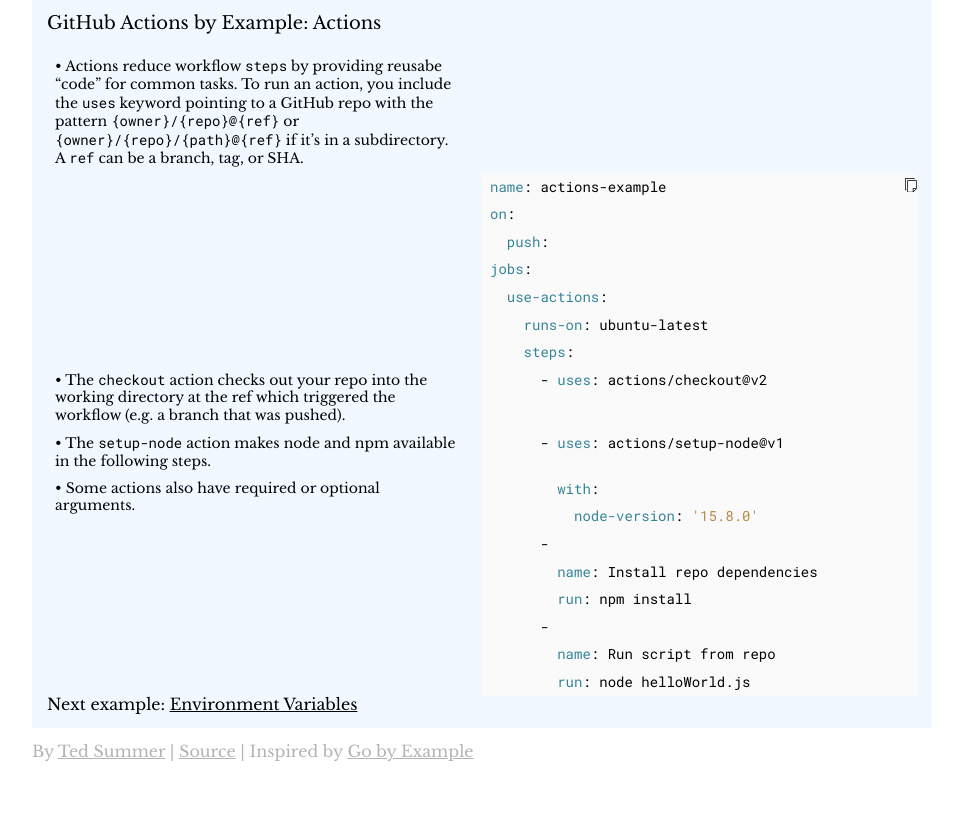
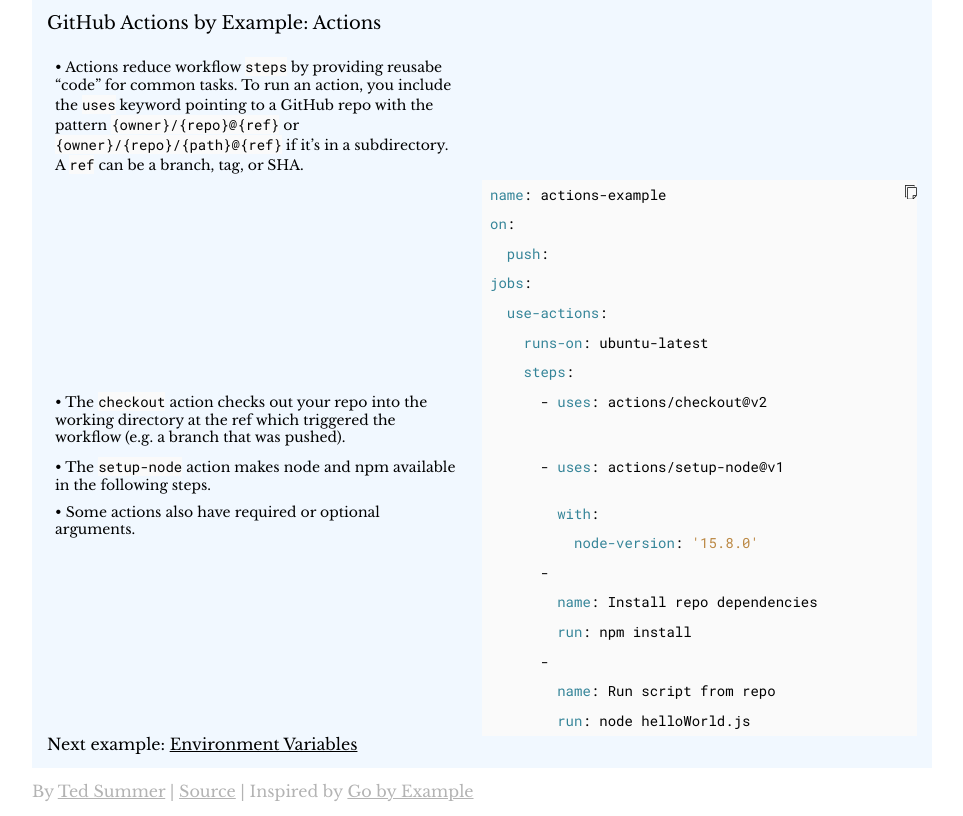
Before and after one commit to macintoshpie/ghactionsbyexample, a plain HTML site: page public/actions.html in a window 1280 px wide. Shown: the whole page, without its empty margins (158-1121 px from the left). Drawn offline with nearby package versions, Linux system fonts and the light colour scheme.

Commit message:
chore: rebuild site

```diff
--- a/public/site.css
+++ b/public/site.css
@@ -155,9 +155,15 @@
 }
 
 pre, code {
-    font-size: 14px; line-height: 18px;
+    font-size: 14px;
+    line-height: 20px;
     /* font-family: 'Menlo', 'Monaco', 'Consolas', 'Lucida Console', monospace; */
     font-family: 'Roboto Mono', monospace;
+}
+
+code {
+    white-space: pre;
+    background-color: #fafafa;
 }
 
 tr:hover > td.code:not(.empty) {
```
Also changed, not shown: public/context-variables.html (+4 -0 lines), public/index.html (+2 -0 lines).
